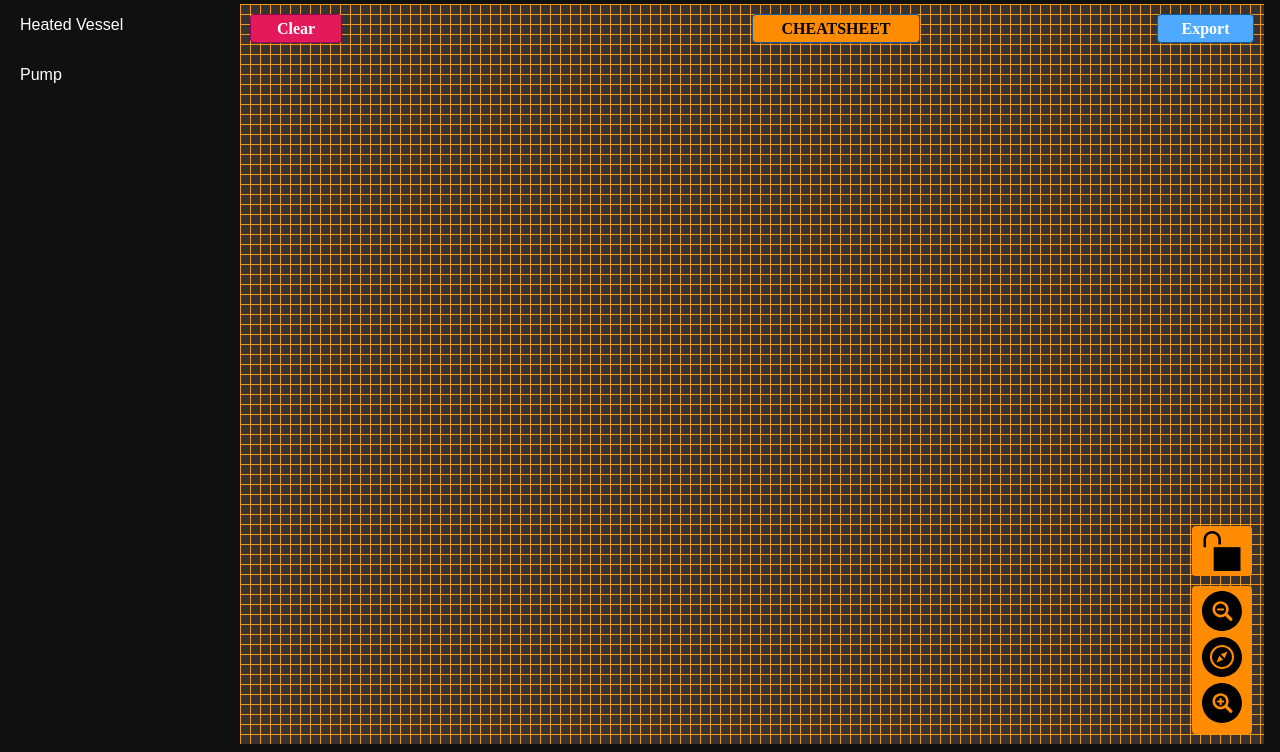
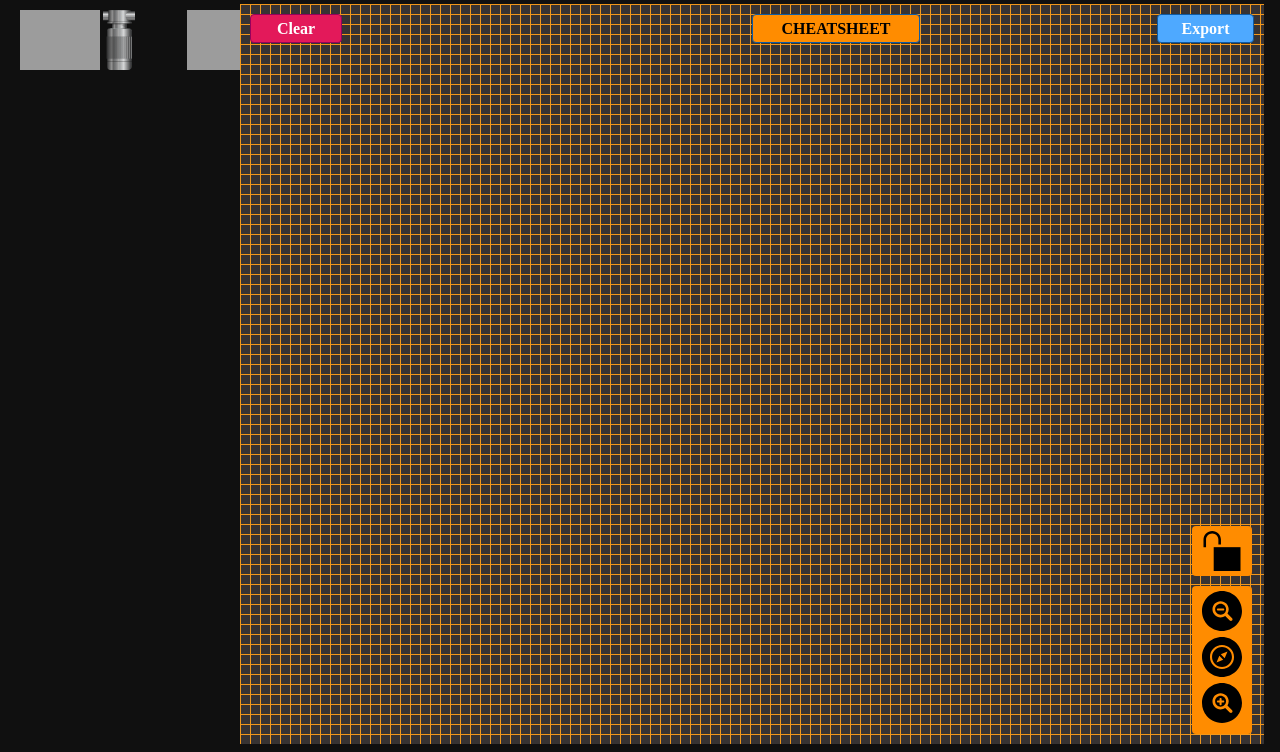
Before and after one commit to olutmatkaijian/ADAM, a Flask app: template adam_v2/templates/process_editor.html in a window 1280 px wide. Shown: the part 48-800 px from the top of the page. Run offline with Flask 2, Linux system fonts and the light colour scheme; the template is opened without the code that fills it, so the values that code supplies are empty; some libraries are stand-ins or nearby versions; grey boxes are pictures that could not be loaded.

Commit message:
Improved UI for Process Editor

```diff
--- a/adam_v2/static/drawflow_theme_dark.css
+++ b/adam_v2/static/drawflow_theme_dark.css
@@ -247,12 +247,18 @@
   display: flex;
 }
 
+/* NOTE:
+Modification added: "opacity: 0.99;"
+This is necessary that the Process Editor shows the images, but the image do no block drag-and drop
+*/
 .drag-drawflow {
   line-height: 50px;
   border-bottom: 1px solid var(--border-color);
   padding-left: 20px;
   cursor: move;
   user-select: none;
+  opacity: 0.99;
+  z-index: 1;
 }
 
 .btn-export {
--- a/adam_v2/static/process_editor.css
+++ b/adam_v2/static/process_editor.css
@@ -1,4 +1,13 @@
-control_node {
+.control_node {
     width: 20px;
     height: 20px;
 }
+
+.item_grid {
+	display: grid;
+	grid-template-columns: repeat(auto-fill, minmax(60px, 1fr));
+	grid-auto-rows: 80px;
+	grid-gap: 10px;
+	padding-top: 10px;
+	z-index: 0;
+}
--- a/adam_v2/templates/process_editor.html
+++ b/adam_v2/templates/process_editor.html
@@ -16,13 +16,23 @@
         Tuple -> Contains Multiple Elements -> Each element contains a list of arguments -> pass arguments through Jinja2
         like <div ... data-node=%%data_node[8][0]%%></div> -->
         <!-- % for i in process_icon_elements % -->
-       <div class="drag-drawflow" draggable="true" ondragstart="drag(event)" data-node="heated_vessel">
-            <i class="fab pc-heated_vessel"></i><span> Heated Vessel</span>
-      </div>
+
+        <div class ="item_grid">
+       		<div class="drag-drawflow" draggable="true" ondragstart="drag(event)" data-node="heated_vessel">
+            	<img draggable="false" src='/static/themes/craftbeerpi-ui-widgets/Einkocher.svg' height="60px">
+            	<i class="fab pc-heated_vessel"></i>
+     		</div>
         <!-- % endfor % -->
-      <div class="drag-drawflow" draggable="true" ondragstart="drag(event)" data-node="dumb_pump">
-        <i class="fab pc-dumb_pump"></i><span> Pump </span>
-      </div>
+      		<div class="drag-drawflow" draggable="true" ondragstart="drag(event)" data-node="dumb_pump">
+        		<img draggable="false" src='/static/themes/craftbeerpi-ui-widgets/P_gradi_3.svg' height="60px">
+        		<i class="fab pc-dumb_pump"></i>
+      		</div>
+
+      		<div class="drag-drawflow" draggable="true" ondragstart="drag(event)" data-node="ZKG">
+      			<img draggable="false" src='/static/themes/craftbeerpi-ui-widgets/120L_ZKG.svg' height="60px">
+      			<i class="fab pc-zkg"></i>
+      		</div>
+      	</div>
 
     </div>
     <div class="col-right">
@@ -231,22 +241,29 @@
 
       switch (name) {
         case 'heated_vessel':
-        var heated_vessel = `
-        <div>
-          <div class="title-box"><i class="fab pc-heated_vessel"></i> <input type="date"></div>
-        </div>
-        `;
-          editor.addNode('heated_vessel', 1,  2, pos_x, pos_y, 'heated_vessel', {}, heated_vessel );
+         // editor.addNode('heated_vessel', 1,  2, pos_x, pos_y, 'heated_vessel', {}, heated_vessel );
+         // Image draggble = False must be for it to function properly
+         var heated_vessel = `
+         	 <img draggable="false" src='/static/themes/craftbeerpi-ui-widgets/Einkocher.svg'>
+         	 <input type="int">
+         `
+
+         // name, inputs, outputs, pos_x, pos_y, class name, data, html or name of register node, typenode
+         editor.addNode('heated_vessel', 1, 2, pos_x, pos_y, 'img', {}, heated_vessel);
           break;
         case 'dumb_pump':
           var dumb_pump = `
-          <div>
-            <div class="title-box"><i class="fab pc-dumb_pump"></i> Dumb Pump</div>
-          </div>
+             <img draggable="false" src='/static/themes/craftbeerpi-ui-widgets/P_gradi_3.svg'>
+         	 <input type="int">
           `
           editor.addNode('dumb_pump', 1, 1, pos_x, pos_y, 'dumb_pump', {}, dumb_pump );
           break;
-
+        case 'ZKG':
+        var ZKG = `
+        <div>
+        	<div class="title-box"><i class="fab pc-zkg"></i></div>
+        </div>`
+        break;
 //        default:
       }
     }
```
Also changed, not shown: documents/ADAM_PE_V1.png.
